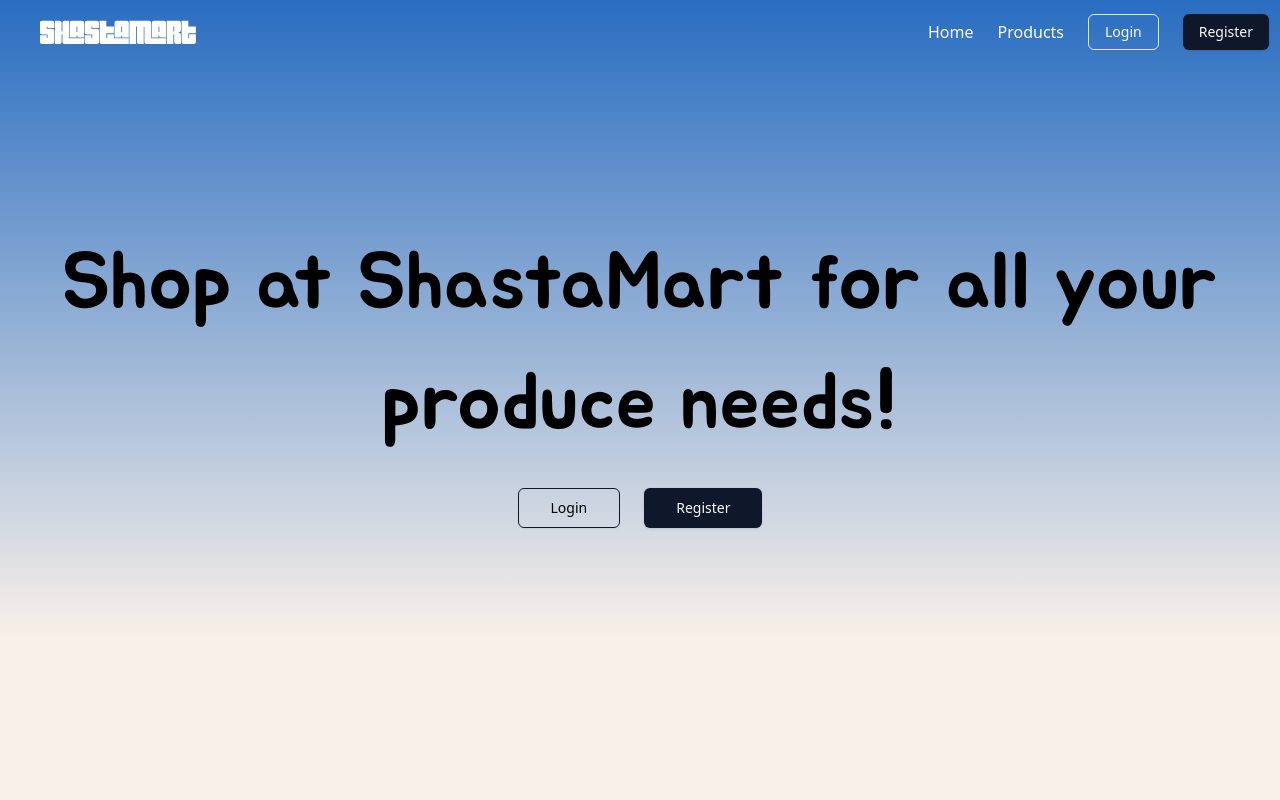
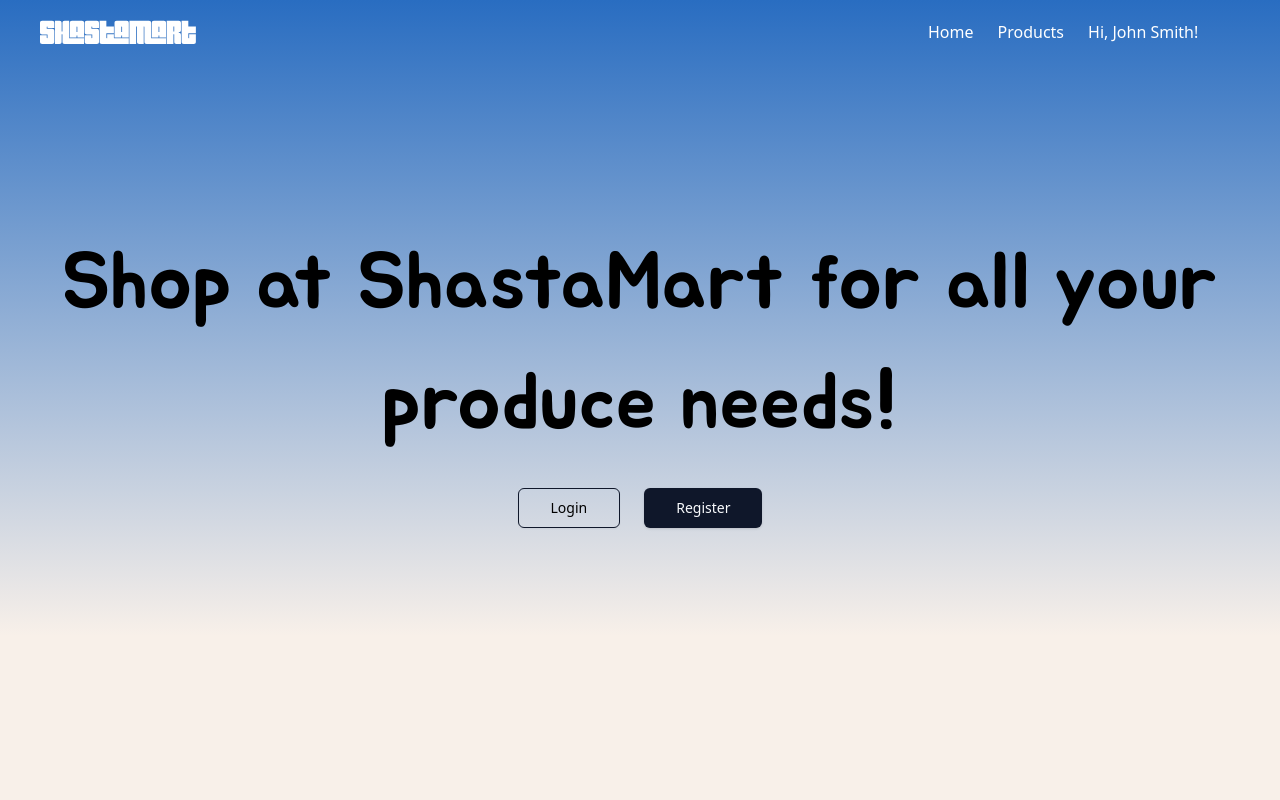
Before and after one commit to AlfredoRuiz-CS/TeamProject3380, a React (Vite) app in the folder client/: page / in a window 1280 px wide. Shown: the top 800 px of the page. Built offline with nearby package versions, Linux system fonts and the light colour scheme; a web font is replaced by a local one.

Commit message:
MORE formatting updates

```diff
--- a/client/package.json
+++ b/client/package.json
@@ -12,6 +12,7 @@
   "dependencies": {
     "@radix-ui/react-icons": "^1.3.0",
     "@radix-ui/react-slot": "^1.0.2",
+    "@redux-devtools/extension": "^3.3.0",
     "class-variance-authority": "^0.7.0",
     "clsx": "^2.1.0",
     "lucide-react": "^0.358.0",
@@ -21,7 +22,8 @@
     "react-dom": "^18.2.0",
     "react-simple-typewriter": "^5.0.1",
     "tailwind-merge": "^2.2.1",
-    "tailwindcss-animate": "^1.0.7"
+    "tailwindcss-animate": "^1.0.7",
+    "zustand": "^4.5.2"
   },
   "devDependencies": {
     "@types/node": "^20.11.28",
--- a/client/src/components/Footer.tsx
+++ b/client/src/components/Footer.tsx
@@ -1,7 +1,7 @@
 const Footer = () => {
   return (
     <>
-      <div className="flex min-h-20 w-screen flex-col items-center gap-5 overflow-y-hidden border-t bg-bgwhite pb-5">
+      <div className="flex min-h-20  flex-col items-center gap-5 overflow-x-hidden border-t bg-bgwhite pb-5">
         {/* Logo */}
         <div className="pl-10 pt-5">
           <a href="/home">
--- a/client/src/components/Header.tsx
+++ b/client/src/components/Header.tsx
@@ -1,19 +1,28 @@
 import { Button } from "./ui/button.tsx";
+// Imports for state management
+import { create } from "zustand";
+import { devtools, persist } from "zustand/middleware";
+import type {} from "@redux-devtools/extension"; // required for devtools typing
 
 interface HeaderProps {
   loggedIn?: boolean;
   user?: string;
   cart?: number;
+  color?: "blue" | "white";
 }
 
 const Header = (props: HeaderProps) => {
   return (
     <>
-      <div className="flex h-16 w-full justify-between bg-transparent font-poppins text-white">
+      <div className="font-poppins flex h-16 w-full justify-between overflow-x-hidden bg-transparent text-white">
         {/* Logo */}
         <div className="pl-10 pt-5">
           <a href="/home">
+            {props.color === "blue" ? (
+              <img src="./logos/logo_full_blue.svg" alt="ShastaMart Logo" />
+            ) : (
               <img src="./logos/logo_full_white.svg" alt="ShastaMart Logo" />
+            )}
           </a>
         </div>
 
@@ -27,7 +36,7 @@ const Header = (props: HeaderProps) => {
             <li className="flex items-center justify-center">
               <a href="/products">Products</a>
             </li>
-
+            {props.loggedIn ? null : (
               <li className="flex items-center justify-center">
                 <Button
                   asChild
@@ -37,12 +46,18 @@ const Header = (props: HeaderProps) => {
                   <a href="/login">Login</a>
                 </Button>
               </li>
-
+            )}
+            {props.loggedIn ? (
+              <li className="flex items-center justify-center">
+                Hi, {props.user}!
+              </li>
+            ) : (
               <li className="flex items-center justify-center">
                 <Button asChild className="">
                   <a href="/register">Register</a>
                 </Button>
               </li>
+            )}
           </ul>
         </div>
       </div>
--- a/client/src/pages/Home.tsx
+++ b/client/src/pages/Home.tsx
@@ -5,8 +5,8 @@ import { Button } from "../components/ui/button.tsx";
 const Home = () => {
   return (
     <>
-      <div className="font-poppins flex min-h-screen flex-col overflow-y-hidden bg-bgwhite bg-gradient-to-b from-logoblue via-bgwhite to-bgwhite text-black">
-        <Header />
+      <div className="font-poppins flex min-h-screen flex-col overflow-x-hidden bg-bgwhite bg-gradient-to-b from-logoblue via-bgwhite to-bgwhite text-black">
+        <Header user="John Smith" loggedIn />
         {/* Page Content */}
         <div className=" flex h-screen flex-col items-center text-pretty bg-transparent pt-5 text-center lg:pt-[10rem]">
           <h1 className="flex w-[80rem] flex-row text-pretty text-center font-jua text-[5rem] ">
```
Also changed, not shown: 1 other file (tests, documents, lock files or other folders). Lines whose indentation alone changed are shown as unchanged.
